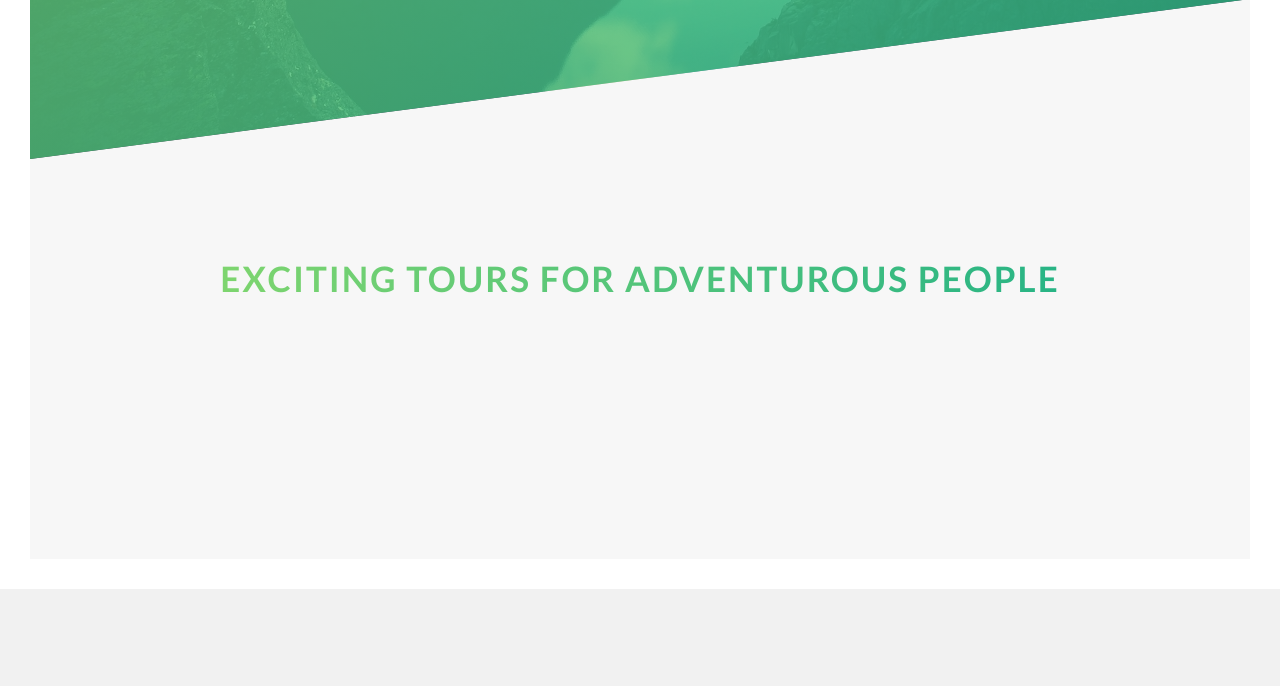
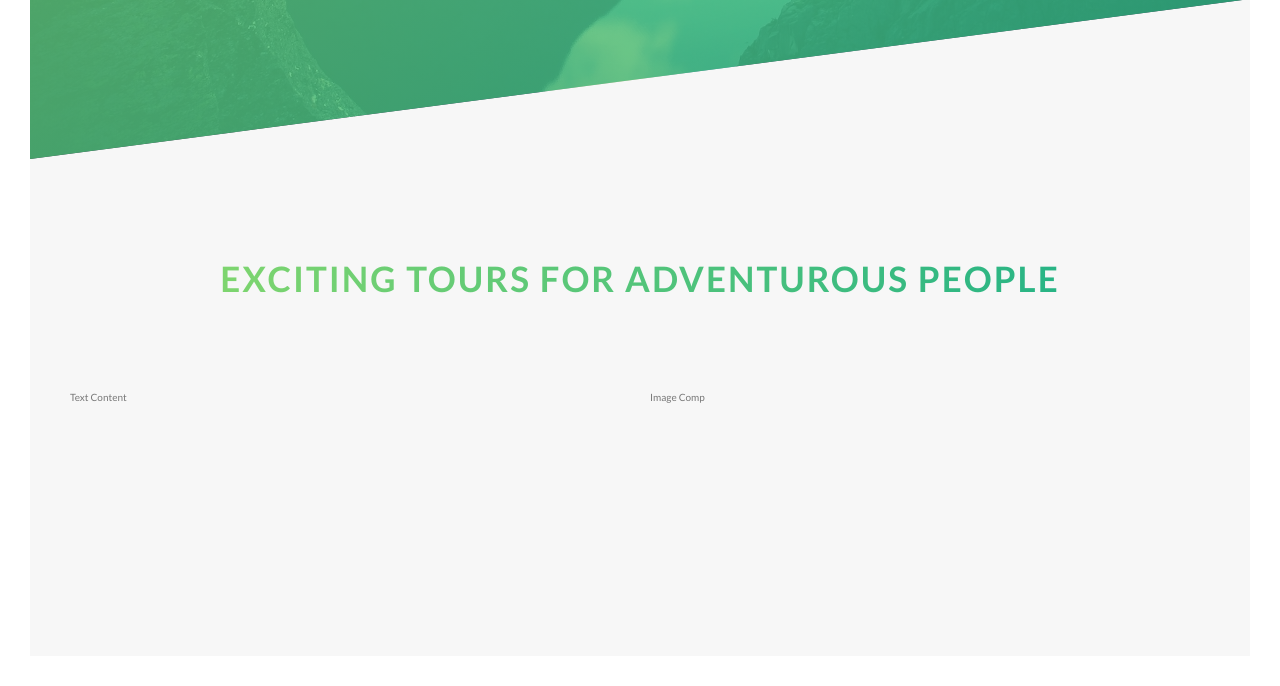
Before and after one commit to peteyb/advanced-css-course, a PHP site: page / in a window 1280 px wide. Shown: the part 631-1317 px from the top of the page. Before the commit the page ends 1220 px from the top, so only its background shows below. Run offline with PHP 8.4, Linux system fonts and the light colour scheme; some libraries are stand-ins or nearby versions.

Commit message:
about us

```diff
--- a/Natours/starter/css/style.css
+++ b/Natours/starter/css/style.css
@@ -84,6 +84,9 @@ body {
 .u-center-text {
   text-align: center; }
 
+.u-mb-8 {
+  margin-bottom: 8rem; }
+
 .btn:link, .btn:visited {
   text-transform: uppercase;
   text-decoration: none;
@@ -127,7 +130,6 @@ body {
 
 .row {
   max-width: 114rem;
-  background-color: #eee;
   margin: 0 auto; }
   .row:not(:last-child) {
     margin-bottom: 2rem; }
@@ -136,7 +138,6 @@ body {
     display: table;
     clear: both; }
   .row [class^="col-"] {
-    background-color: orangered;
     float: left; }
     .row [class^="col-"]:not(:last-child) {
       margin-right: 2rem; }
--- a/Natours/starter/index.html
+++ b/Natours/starter/index.html
@@ -35,10 +35,19 @@
 
     <main>
         <section class="section-about">
-            <div class="u-center-text">
+            <div class="u-center-text u-mb-8">
                 <h2 class="heading-secondary">
                     Exciting tours for adventurous people
                 </h2>
+            </div>
+
+            <div class="row">
+                <div class="col-1-of-2">
+                    Text Content
+                </div>
+                <div class="col-1-of-2">
+                    Image Comp
+                </div>
             </div>
         </section>
     </main>
--- a/Natours/starter/sass/base/_utils.scss
+++ b/Natours/starter/sass/base/_utils.scss
@@ -1,3 +1,6 @@
 .u-center-text {
     text-align: center;
 }
+.u-mb-8 {
+    margin-bottom: 8rem;
+}
--- a/Natours/starter/sass/layout/_grid.scss
+++ b/Natours/starter/sass/layout/_grid.scss
@@ -1,6 +1,5 @@
 .row {
     max-width: $grid-width;
-    background-color: #eee;
     margin: 0 auto;
 
     &:not(:last-child) {
@@ -10,7 +9,6 @@
     @include clearfix;
 
     [class^="col-"] {
-        background-color: orangered;
         float: left;
 
         &:not(:last-child) {
```
